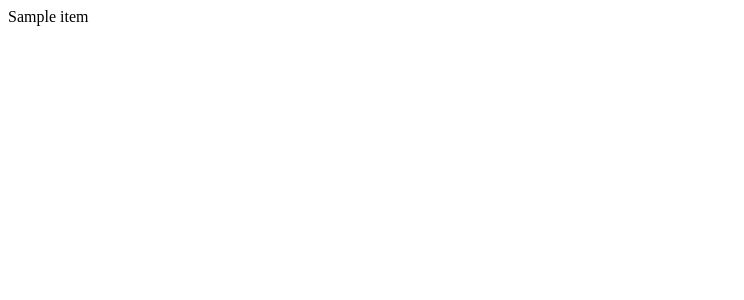
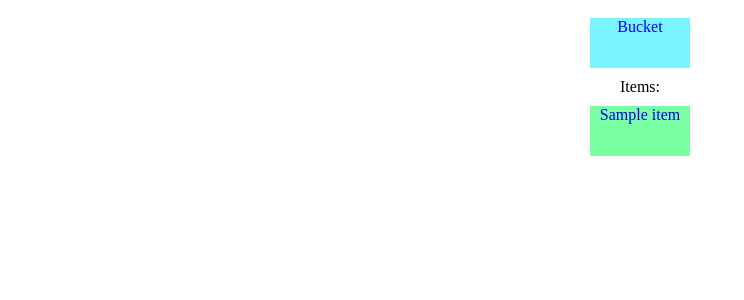
Before and after one commit to AbibullaevAR/interview_payment, a Django app: page /interviewPayment/items/ in a window 1280 px wide. Before the commit the part shown is almost empty. Shown: the top 300 px of the page, without its empty margins (0-744 px from the left). Run offline with Django 4.2, Linux system fonts and the light colour scheme; tables that the repository leaves empty hold one stand-in row (values such as "Sample post").

Commit message:
add css style for page

```diff
--- a/interviewPayment/templates/interviewPayment/list_items.html
+++ b/interviewPayment/templates/interviewPayment/list_items.html
@@ -5,8 +5,46 @@
     <title>Title</title>
 </head>
 <body>
-    {% for item in items %}
-        {{ item.name }}
-    {% endfor %}
+    <div class="items__container">
+        <div class="items__container__bucket">
+            <a href="{% url 'interviewPayment:list_order' %}">Bucket</a>
+        </div>
+        Items:
+        {% for item in items %}
+            <div class="items__container-box">
+                <a href="{% url 'interviewPayment:detail_item' item.pk %}">{{ item.name }}</a>
+            </div>
+        {% endfor %}
+    </div>
 </body>
+<style>
+    .items__container {
+        display: flex;
+        flex-direction: column;
+        align-items: center;
+        justify-content: center;
+        align-content: space-between;
+    }
+    .items__container-box {
+        text-align: center;
+        width: 100px;
+        height: 50px;
+        background-color: #7affa3;
+        margin: 10px;
+    }
+    .items__container-box a {
+        text-align: center;
+    }
+    .items__container a {
+        cursor: pointer;
+        text-decoration: none;
+    }
+    .items__container__bucket {
+        text-align: center;
+        width: 100px;
+        height: 50px;
+        background-color: #7af4ff;
+        margin: 10px;
+    }
+</style>
 </html>
```
